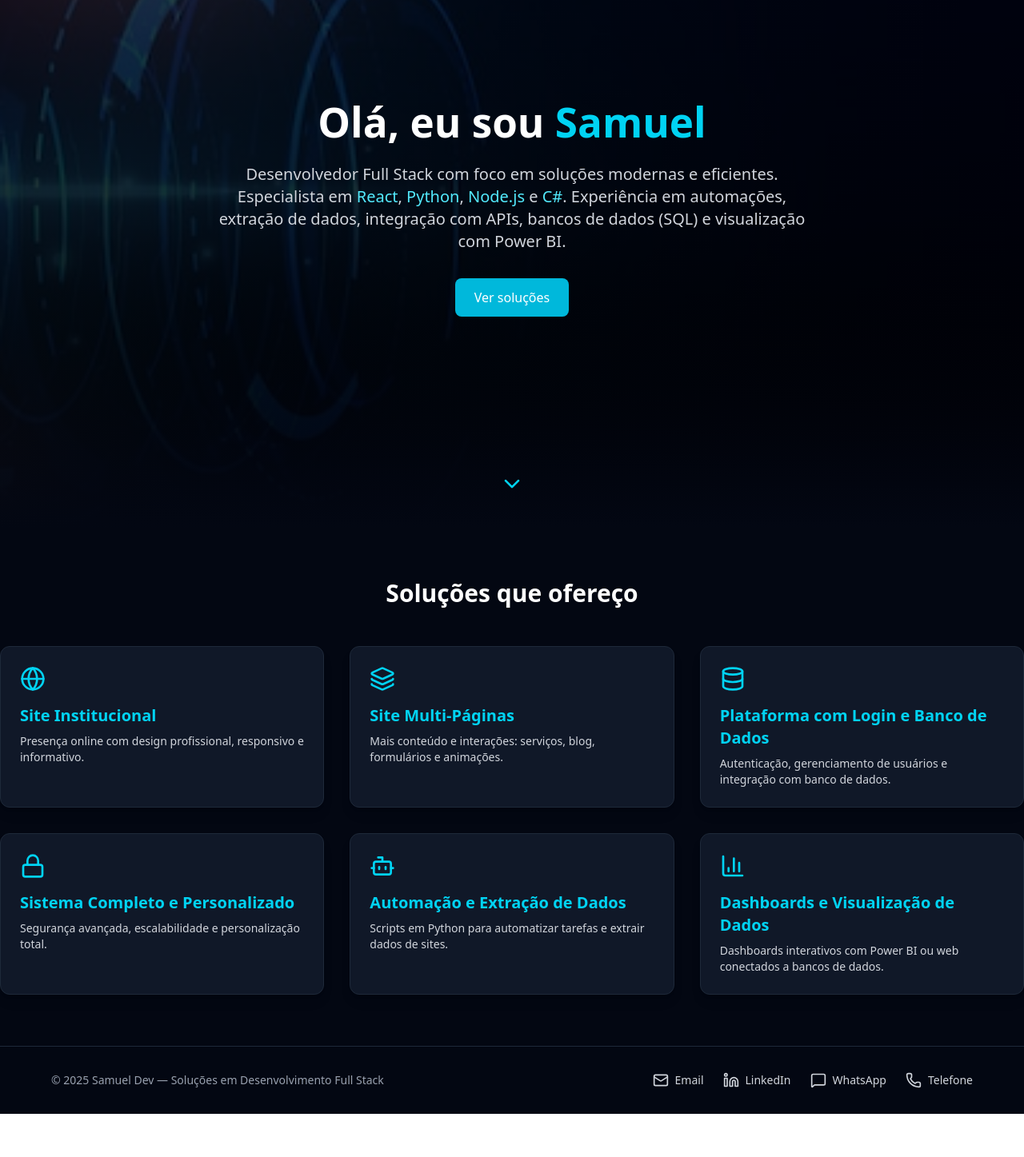
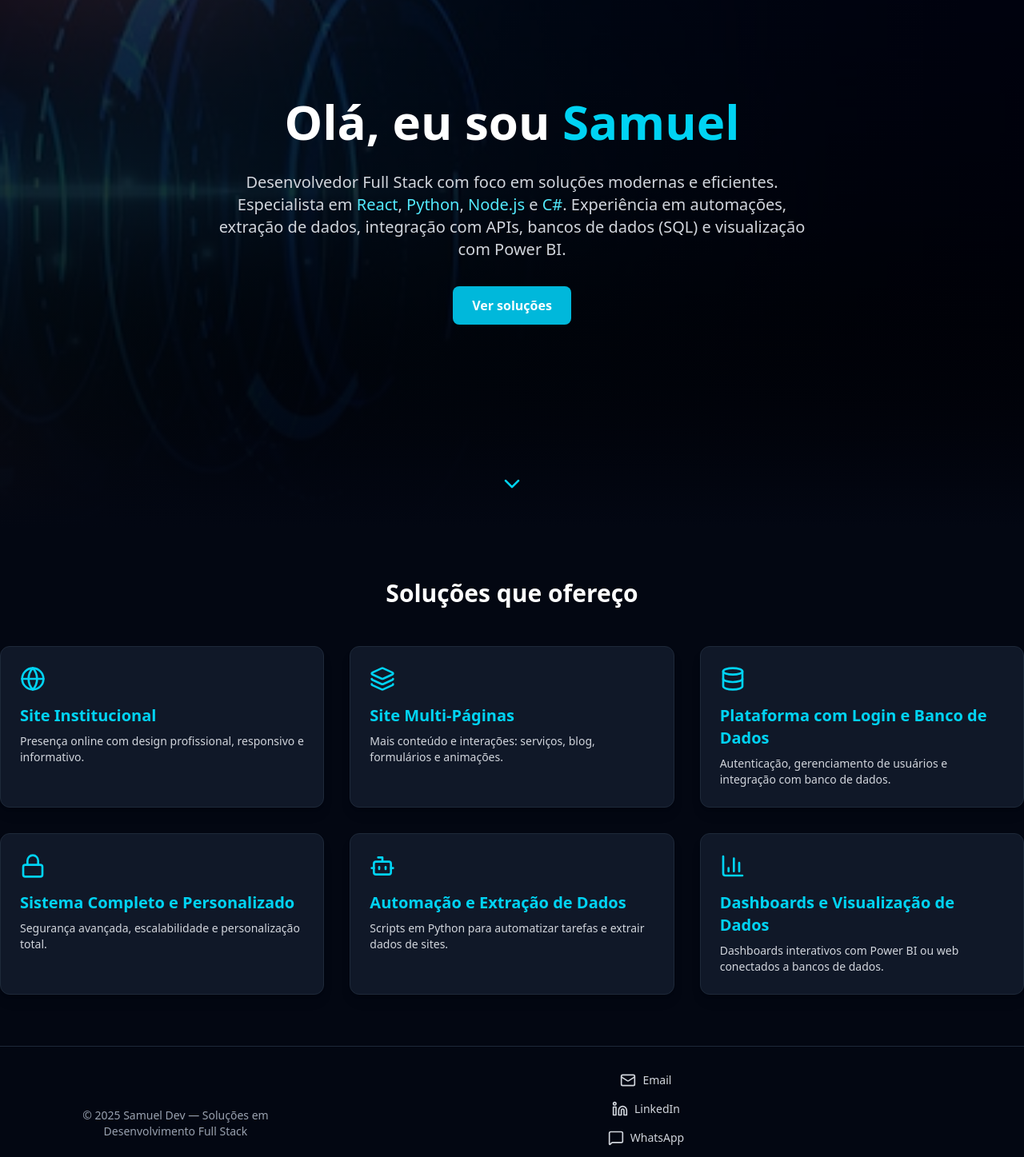
Before and after one commit to samuel-viana23/solucoes-tecnologicas, a React (Vite) app: page / in a window 1280 px wide. Shown: the part 140-1587 px from the top of the page at 80% size. Before the commit the page ends 1533 px from the top, so only its background shows below. Built offline with nearby package versions, Linux system fonts and the light colour scheme.

Commit message:
ajustando resposividade do footer para mobile

```diff
--- a/src/App.tsx
+++ b/src/App.tsx
@@ -1,5 +1,5 @@
-import HeroSection from './components/HeroSection';
-import Solutions from './components/SolutionsSection';
+import HeroSection from './components/HeroSection.tsx';
+import Solutions from './components/SolutionsSection.tsx';
 import Footer from './components/FooterContato';
 function App() {
   return (
--- a/src/components/FooterContato.jsx
+++ b/src/components/FooterContato.tsx
@@ -2,12 +2,13 @@ import { Mail, Linkedin, MessageSquare, Phone } from 'lucide-react';
 
 export default function FooterContato() {
   return (
-    <footer className="bg-gray-950 text-white py-8 px-6 border-t border-gray-800">
-      <div className="max-w-6xl mx-auto flex flex-col md:flex-row items-center justify-between gap-6">
-        <p className="text-sm text-gray-400 text-center md:text-left">
+    <footer className="bg-gray-950 text-white py-8 px-4 sm:px-6 border-t border-gray-800">
+      <div className="max-w-6xl mx-auto flex flex-row items-center gap-6 w-full">
+        <p className="text-sm text-gray-400 text-center break-words px-2">
           © {new Date().getFullYear()} Samuel Dev — Soluções em Desenvolvimento Full Stack
         </p>
-        <div className="flex gap-6">
+
+        <div className="flex flex-col items-center gap-4 w-full">
           <FooterLink
             icon={<Mail className="w-5 h-5" />}
             label="Email"
@@ -34,16 +35,22 @@ export default function FooterContato() {
   );
 }
 
-function FooterLink({ icon, label, link }) {
+interface FooterLinkProps {
+  icon: React.ReactNode;
+  label: string;
+  link: string;
+}
+
+function FooterLink({ icon, label, link }: FooterLinkProps) {
   return (
     <a
       href={link}
       target="_blank"
       rel="noopener noreferrer"
-      className="flex items-center gap-2 text-gray-300 hover:text-cyan-400 transition"
+      className="flex items-center gap-2 text-gray-300 hover:text-cyan-400 transition max-w-full overflow-hidden px-2"
     >
       {icon}
-      <span className="text-sm">{label}</span>
+      <span className="text-sm break-words">{label}</span>
     </a>
   );
 }
--- a/src/components/HeroSection.jsx
+++ b/src/components/HeroSection.tsx
@@ -5,7 +5,7 @@ import Background from '../assets/backgroundPage.png'
 export default function HeroSection() {
   return (
     <section
-      className="relative min-h-screen w-full overflow-x-hidden bg-cover bg-center flex items-center justify-center text-white px-6 overflow-hidden"
+      className="relative min-h-screen w-full overflow-x-hidden bg-cover bg-center flex items-center justify-center text-white px-4 sm:px-6 overflow-hidden"
       style={{
         backgroundImage: `url(${Background})`,
       }}
@@ -18,9 +18,9 @@ export default function HeroSection() {
         initial={{ opacity: 0, y: 30 }}
         animate={{ opacity: 1, y: 0 }}
         transition={{ duration: 0.8 }}
-        className="relative z-10 text-center max-w-3xl"
+        className="relative z-10 text-center max-w-3xl w-full overflow-hidden"
       >
-        <h1 className="text-4xl md:text-6xl font-extrabold mb-6 leading-tight">
+        <h1 className="text-3xl sm:text-4xl md:text-6xl font-extrabold mb-6 leading-tight text-wrap w-full">
           Olá, eu sou <span className="text-cyan-400">Samuel</span>
         </h1>
         <p className="text-lg md:text-xl text-gray-300 mb-8">
--- a/src/components/SolutionsSection.jsx
+++ b/src/components/SolutionsSection.tsx
@@ -49,7 +49,7 @@ const solutions = [
 
 export default function SolutionsSection() {
   return (
-    <section  id="solucoes" className="bg-gray-950 text-white py-16 ">
+    <section  id="solucoes" className="bg-gray-950 text-white py-16">
       <h2 className="text-3xl font-bold text-center mb-12">Soluções que ofereço</h2>
       <div className="grid md:grid-cols-2 lg:grid-cols-3 gap-8">
         {solutions.map((solution, index) => (
--- a/src/index.css
+++ b/src/index.css
@@ -14,56 +14,3 @@
   -webkit-font-smoothing: antialiased;
   -moz-osx-font-smoothing: grayscale;
 }
-
-a {
-  font-weight: 500;
-  text-decoration: inherit;
-}
-a:hover {
-  color: #535bf2;
-}
-
-body {
-  margin: 0;
-  display: flex;
-  place-items: center;
-  min-height: 100vh;
-  overflow-x: hidden;
-}
-
-h1 {
-  font-size: 3.2em;
-  line-height: 1.1;
-}
-
-button {
-  border-radius: 8px;
-  border: 1px solid transparent;
-  padding: 0.6em 1.2em;
-  font-size: 1em;
-  font-weight: 500;
-  font-family: inherit;
-  background-color: #1a1a1a;
-  cursor: pointer;
-  transition: border-color 0.25s;
-}
-button:hover {
-  border-color: #646cff;
-}
-button:focus,
-button:focus-visible {
-  outline: 4px auto -webkit-focus-ring-color;
-}
-
-@media (prefers-color-scheme: light) {
-  :root {
-    color: #213547;
-    background-color: #ffffff;
-  }
-  a:hover {
-    color: #747bff;
-  }
-  button {
-    background-color: #f9f9f9;
-  }
-}
```
